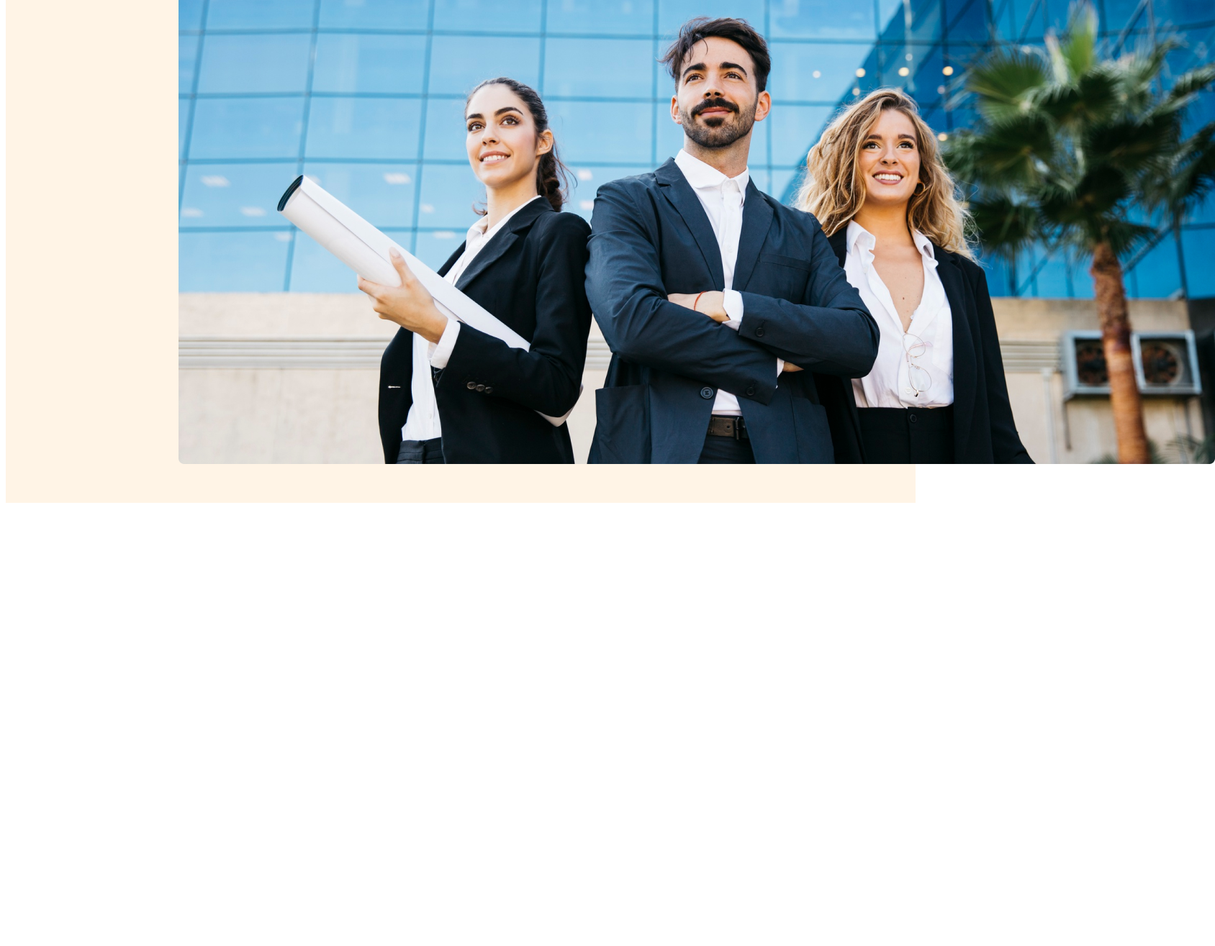
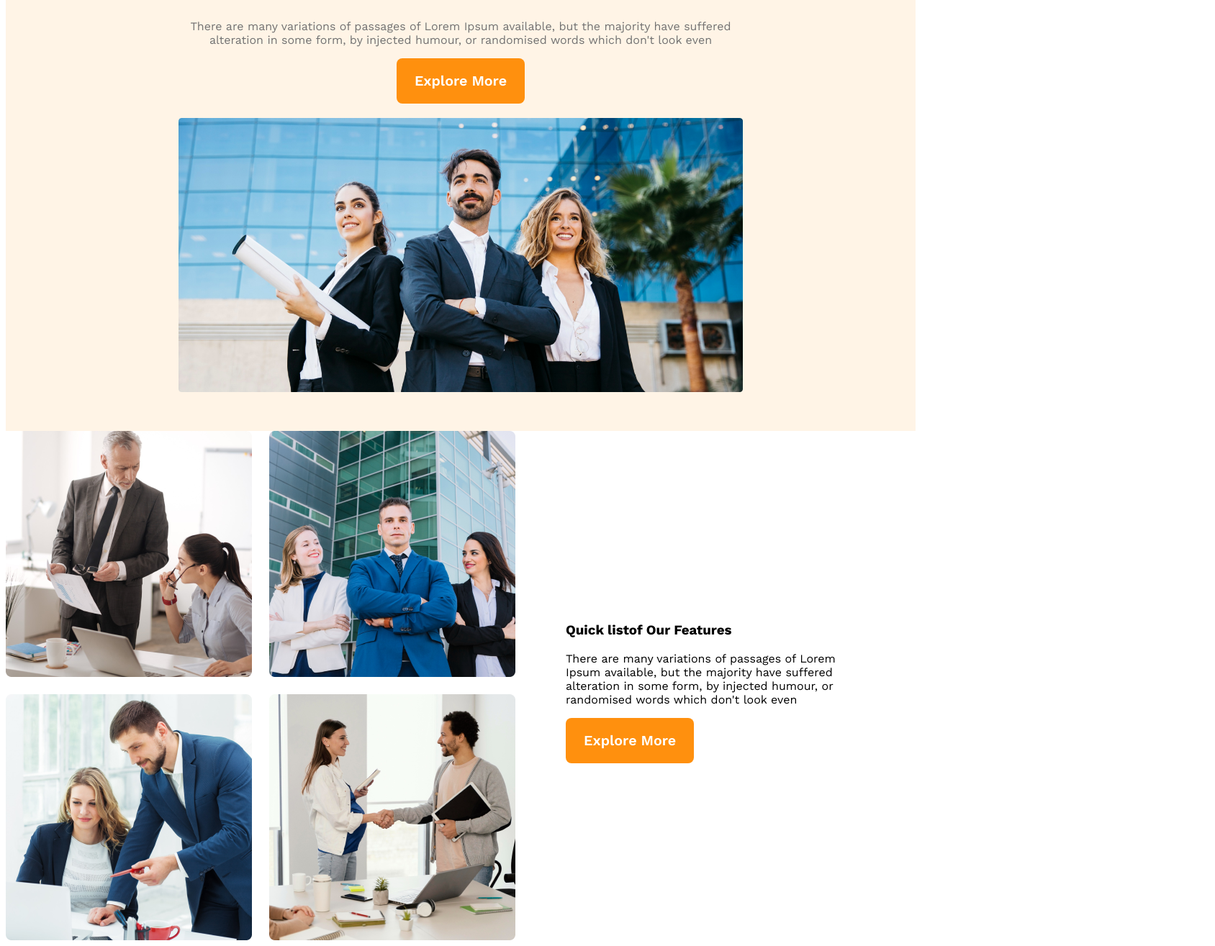
Before and after one commit to zannatulferdous0162/G3-architects-Website, a plain HTML site: page index.html in a window 1280 px wide. Shown: the part 411-1726 px from the top of the page at 72% size, 1688 px wide, since content can reach past the window. Before the commit the page ends 1118 px from the top, so only its background shows below. Drawn offline with nearby package versions, Linux system fonts and the light colour scheme.

Commit message:
add some html and css

```diff
--- a/index.html
+++ b/index.html
@@ -7,6 +7,7 @@
     <link rel="stylesheet" href="styles/architects.css">
 </head>
 <body>
+    <!-- Header start -->
     <header>
         <nav>
             <h3 class="nav-title">G3 Architects</h3>
@@ -27,7 +28,26 @@
         </div>
 
     </header>
+    <!-- Header end-->
     <main>
+        <!-- team features sections start -->
+        <section class="teams-container">
+            <div class="teams-img-container">
+
+                <img src="images/team1.png" alt="" srcset="">
+                <img src="images/team2.png" alt="" srcset="">
+                <img src="images/team3.png" alt="" srcset="">
+                <img src="images/team4.png" alt="" srcset="">
+
+            </div>
+
+            <div class="teams-content">
+                <h3 class="teams-titem"><span>Quick list</span><span>of Our</span> <span>Features</span></h3>
+                <p class="teams-description">There are many variations of passages of Lorem Ipsum available, but the majority have suffered alteration in some form, by injected humour, or randomised words which don't look even</p>
+                <button class="btn-primary">Explore More</button>
+
+            </div>
+        </section>
 
     </main>
     <footer>
--- a/styles/architects.css
+++ b/styles/architects.css
@@ -2,8 +2,21 @@
 
 @import url('https://fonts.googleapis.com/css2?family=Work+Sans:ital,wght@0,100..900;1,100..900&display=swap');
 
+/* shared styled */
+
 *{
     font-family: "Work Sans", sans-serif;
+}
+
+.btn-primary{
+    border-radius: 8px;
+    background: #FF900E;
+    font-size: 1.23rem;
+    font-weight: 600;
+    cursor: pointer;
+    border: 0;
+    color: #FFF;
+    padding: 20px 25px;
 }
 
 /* header style */
@@ -36,3 +49,72 @@ nav li a{
     text-decoration: none;
     color: #424242;
 }
+
+/* banner  style */
+.banner-content{
+    /* border: 1px solid red; */
+    max-width: 800px;
+    text-align: center;
+    margin: 0 auto;
+}
+.banner-title{
+    font-size: 4rem;
+    font-weight: 700;
+    color: #131313;
+}
+.banner-description{
+    color: #727272;
+}
+.banner img{
+    margin-top: 20px;
+    width: 100%;
+}
+
+/* main styles */
+main{
+    max-width: 1440px;
+    margin: 0 auto;
+    /* border: 1px solid red; */
+}
+.teams-container{
+    display: flex;
+    align-items: center;
+    /* border: 1px solid red; */
+}
+.teams-img-container{
+    display: grid;
+    grid-template-columns: repeat(2, 1fr);
+    gap: 1.5rem;
+    /* border: 1px solid red; */
+}
+.teams-content{
+    padding-right: 70px;
+    padding-left: 70px;
+
+}
+
+
+
+
+/* Responsive Media Queries */
+/* Mobile decvices */
+@media screen  and (max-width: 576px){
+    header{
+        padding: 20px;
+    }
+    nav{
+        flex-direction: column;
+    }
+
+}
+
+/* Tablet or medioum devices */
+@media screen and (min-width: 576px) and (max-width: 960px){
+    header{
+        padding: 50px;
+    }
+    nav{
+        flex-direction: column;
+    }
+
+}
```
